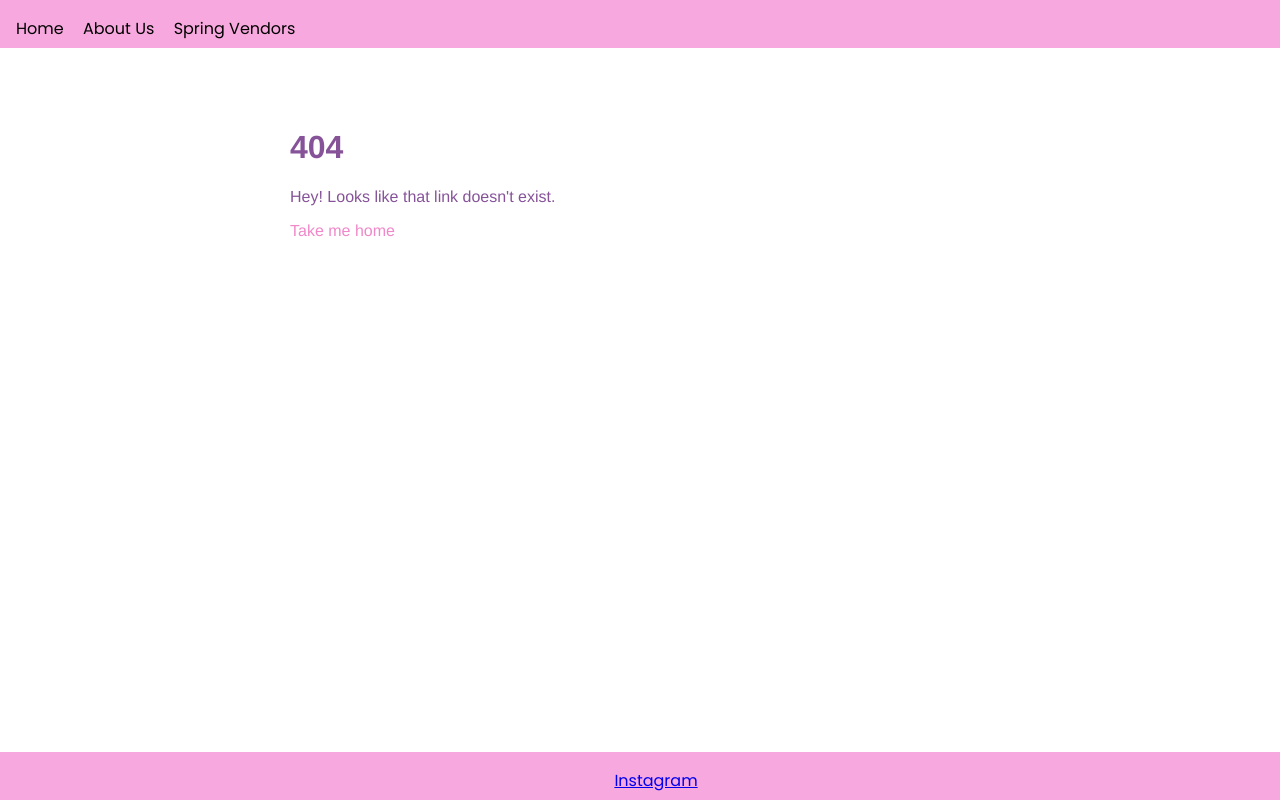
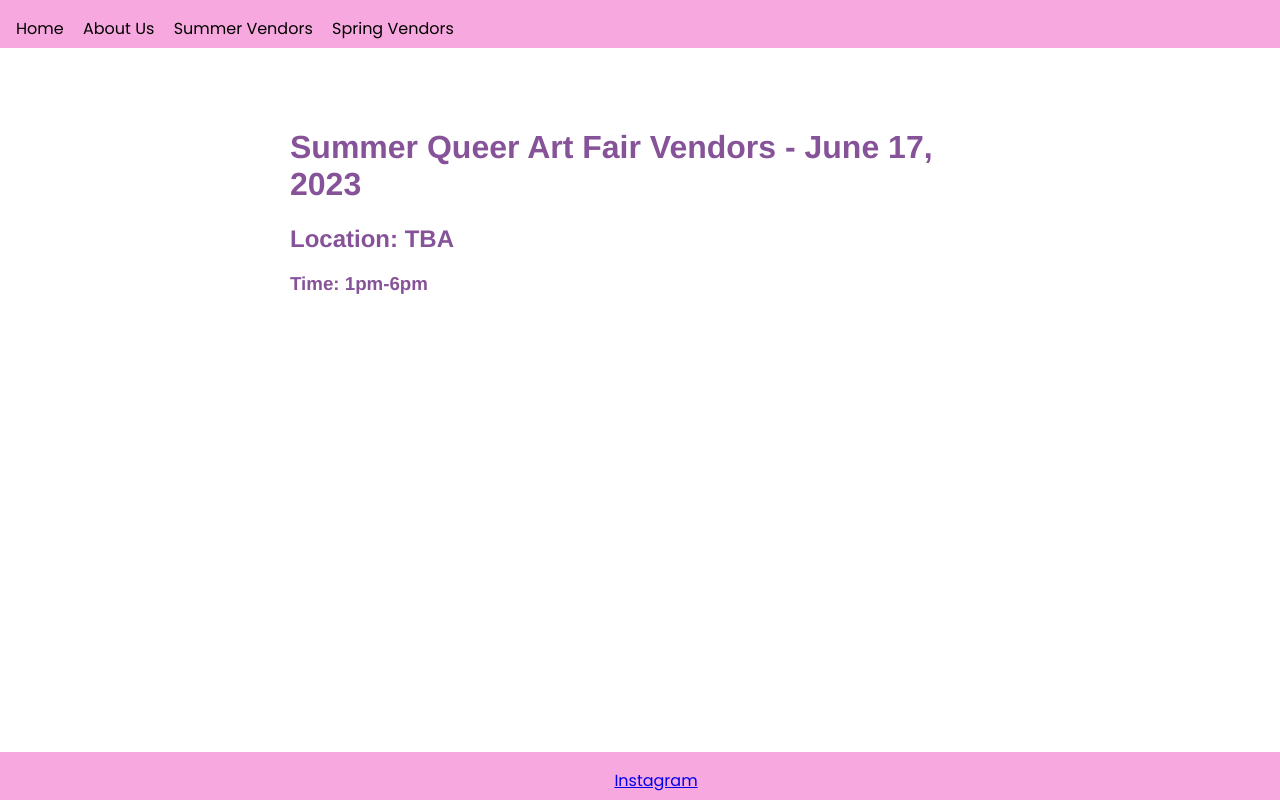
Before and after one commit to michellewong793/queer-art-fair-v2, a Next.js app: page /summer-vendors in a window 1280 px wide. Before the commit this address had no page. Built offline with nearby package versions, Linux system fonts and the light colour scheme.

Commit message:
add summer vendor page

```diff
--- a/components/Layout.js
+++ b/components/Layout.js
@@ -46,6 +46,10 @@ const Header = () => (
       {" "}
       About Us{" "}
     </a>
+    <a style={linkStyle} href="/summer-vendors">
+      {" "}
+      Summer Vendors{" "}
+    </a>
     <a style={linkStyle} href="/march-11-vendors">
       {" "}
       Spring Vendors{" "}
--- /dev/null
+++ b/pages/summer-vendors.js
@@ -0,0 +1,18 @@
+import Layout from "../components/Layout";
+import Styles from "../components/Theme";
+import Spacer from "../components/Spacer";
+
+export default function SummerVendors() {
+  return (
+    <div>
+      <Layout />
+      <div style={Styles.content}>
+        <h1> Summer Queer Art Fair Vendors - June 17, 2023 </h1>
+        <h2> Location: TBA  </h2>
+        <h3> Time: 1pm-6pm </h3>
+
+
+      </div>
+    </div>
+  );
+}
```
